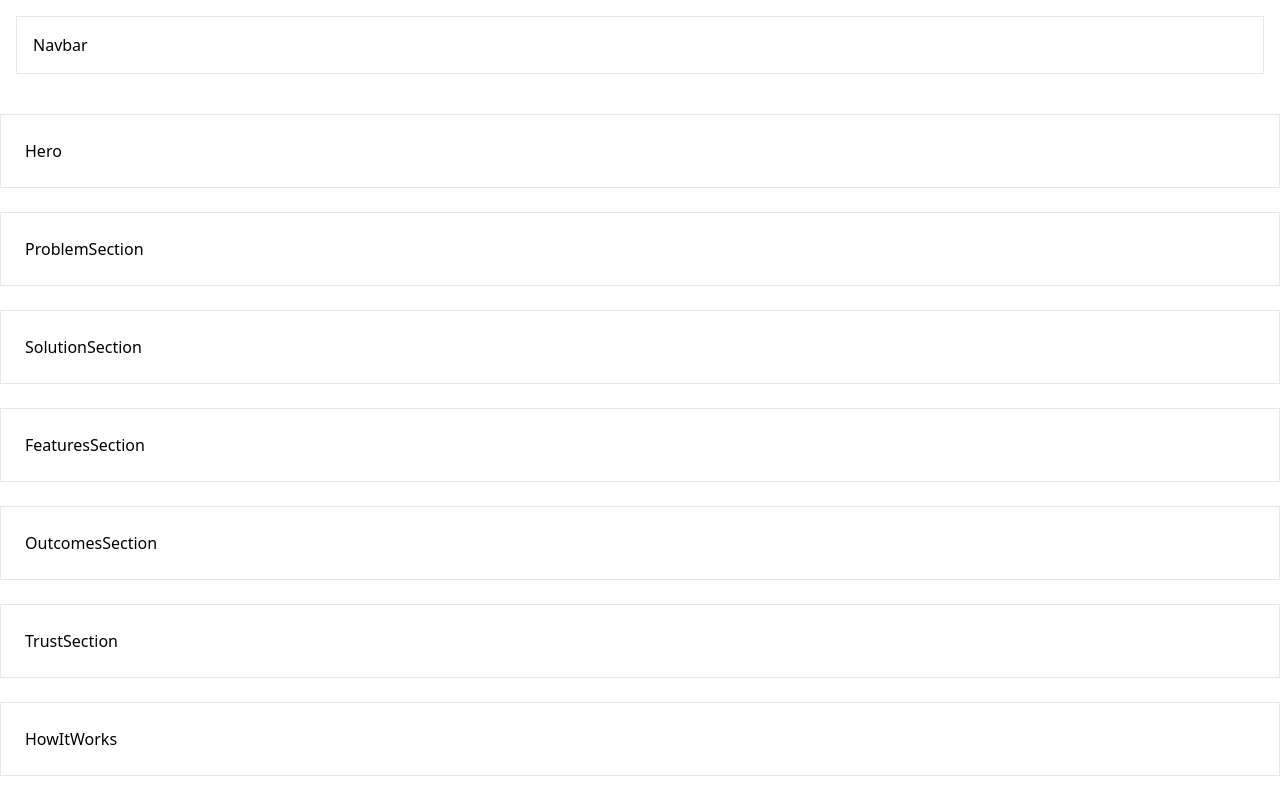
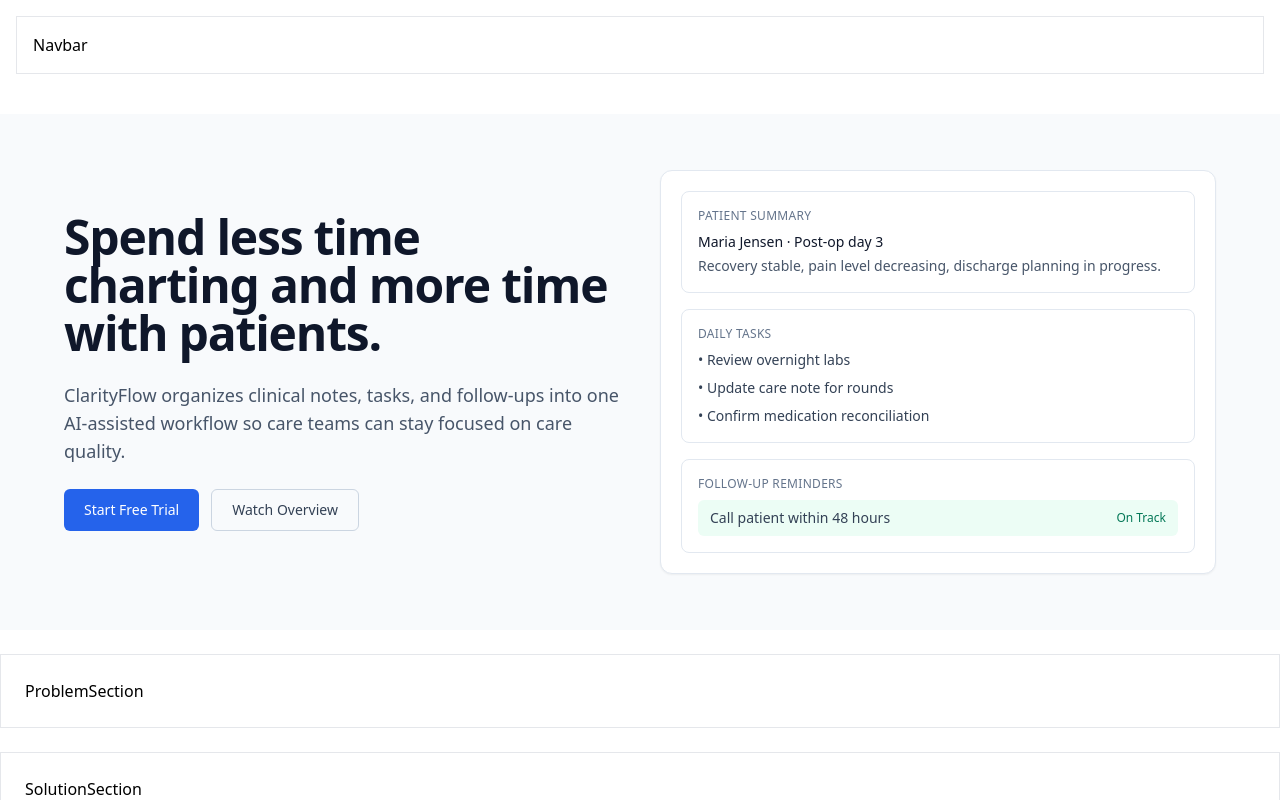
Before and after one commit to shannel890/ClarityFlow, a Next.js app: page / in a window 1280 px wide. Shown: the top 800 px of the page. Built offline with nearby package versions, Linux system fonts and the light colour scheme.

Commit message:
Implement healthcare-focused Hero section shell
Agent-Logs-Url: https://github.com/shannel890/ClarityFlow/sessions/4528f5e2-8b1c-4300-9b83-0a703858d97b

Co-authored-by: shannel890 <197056075+shannel890@users.noreply.github.com>

```diff
--- a/components/Hero.tsx
+++ b/components/Hero.tsx
@@ -1,3 +1,73 @@
 export default function Hero() {
-  return <section className="border p-6">Hero</section>;
+  return (
+    <section className="bg-slate-50 px-6 py-14 md:px-10">
+      <div className="mx-auto grid max-w-6xl gap-10 md:grid-cols-2 md:items-center">
+        <div className="space-y-6">
+          <h1 className="text-3xl font-semibold tracking-tight text-slate-900 md:text-5xl">
+            Spend less time charting and more time with patients.
+          </h1>
+          <p className="max-w-xl text-base leading-relaxed text-slate-600 md:text-lg">
+            ClarityFlow organizes clinical notes, tasks, and follow-ups into one
+            AI-assisted workflow so care teams can stay focused on care quality.
+          </p>
+          <div className="flex flex-wrap gap-3">
+            <button
+              type="button"
+              className="rounded-md bg-blue-600 px-5 py-2.5 text-sm font-medium text-white hover:bg-blue-700"
+            >
+              Start Free Trial
+            </button>
+            <button
+              type="button"
+              className="rounded-md border border-slate-300 bg-transparent px-5 py-2.5 text-sm font-medium text-slate-700 hover:bg-slate-100"
+            >
+              Watch Overview
+            </button>
+          </div>
+        </div>
+
+        <div className="rounded-xl border border-slate-200 bg-white p-5 shadow-sm">
+          <div className="space-y-4">
+            <div className="rounded-lg border border-slate-200 p-4">
+              <p className="text-xs font-medium uppercase tracking-wide text-slate-500">
+                Patient Summary
+              </p>
+              <p className="mt-2 text-sm font-medium text-slate-900">
+                Maria Jensen · Post-op day 3
+              </p>
+              <p className="mt-1 text-sm text-slate-600">
+                Recovery stable, pain level decreasing, discharge planning in
+                progress.
+              </p>
+            </div>
+
+            <div className="rounded-lg border border-slate-200 p-4">
+              <p className="text-xs font-medium uppercase tracking-wide text-slate-500">
+                Daily Tasks
+              </p>
+              <ul className="mt-2 space-y-2 text-sm text-slate-700">
+                <li>• Review overnight labs</li>
+                <li>• Update care note for rounds</li>
+                <li>• Confirm medication reconciliation</li>
+              </ul>
+            </div>
+
+            <div className="rounded-lg border border-slate-200 p-4">
+              <p className="text-xs font-medium uppercase tracking-wide text-slate-500">
+                Follow-up Reminders
+              </p>
+              <div className="mt-2 flex items-center justify-between rounded-md bg-emerald-50 px-3 py-2">
+                <span className="text-sm text-slate-700">
+                  Call patient within 48 hours
+                </span>
+                <span className="text-xs font-medium text-emerald-700">
+                  On Track
+                </span>
+              </div>
+            </div>
+          </div>
+        </div>
+      </div>
+    </section>
+  );
 }
```
